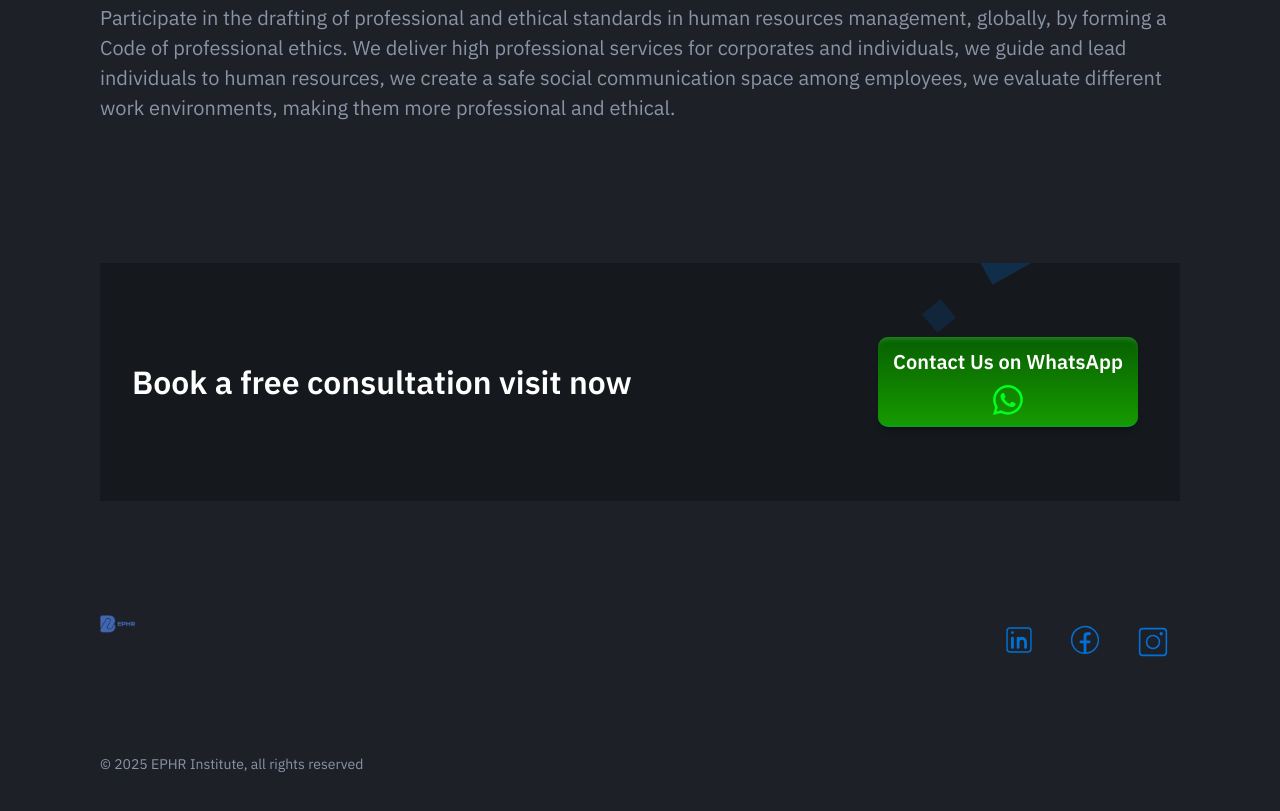
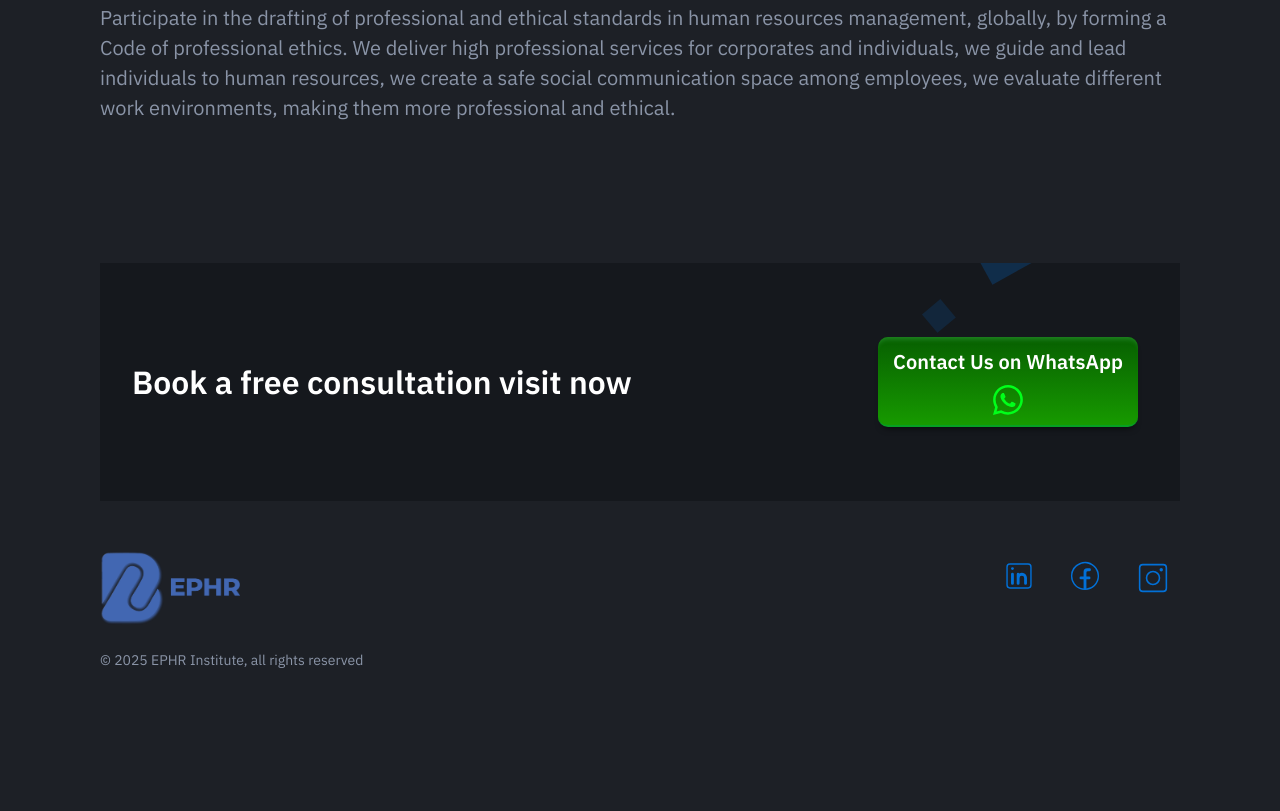
Before and after one commit to ahmadessamdev/EPHR-In-site, a website: page index.html in a window 1280 px wide. Shown: the part 1993-2804 px from the top of the page. After the commit the page ends 2684 px from the top, so only its background shows below. Drawn offline with nearby package versions, Linux system fonts and the light colour scheme.

Commit message:
layout modification

```diff
--- a/index.html
+++ b/index.html
@@ -196,7 +196,7 @@ We are skilled in strategic planning, negotiation, team building, public speakin
 					<div class="cta-inner section-inner">
 						<h3 class="section-title mt-0">Book a free consultation visit now</h3>
                         <!-- From Uiverse.io by SelfMadeSystem -->
-                        <a href="https://wa.me/+201101043500" class="btn btn-primary" style="text-decoration: none;">
+                        <a href="https://wa.me/+201101043500" class="btn btn-primary" style="text-decoration: none; display:block;">
                         <span class="btn-txt">Contact Us on WhatsApp</span>
                             <svg xmlns="http://www.w3.org/2000/svg" width="1.5em" height="1.5em" fill="currentColor" class="" viewBox="0 0 16 16" style="margin: .4em auto 0; color: #00ff1a;" lc-helper="svg-icon">
                                 <path d="M13.601 2.326A7.854 7.854 0 0 0 7.994 0C3.627 0 .068 3.558.064 7.926c0 1.399.366 2.76 1.057 3.965L0 16l4.204-1.102a7.933 7.933 0 0 0 3.79.965h.004c4.368 0 7.926-3.558 7.93-7.93A7.898 7.898 0 0 0 13.6 2.326zM7.994 14.521a6.573 6.573 0 0 1-3.356-.92l-.24-.144-2.494.654.666-2.433-.156-.251a6.56 6.56 0 0 1-1.007-3.505c0-3.626 2.957-6.584 6.591-6.584a6.56 6.56 0 0 1 4.66 1.931 6.557 6.557 0 0 1 1.928 4.66c-.004 3.639-2.961 6.592-6.592 6.592zm3.615-4.934c-.197-.099-1.17-.578-1.353-.646-.182-.065-.315-.099-.445.099-.133.197-.513.646-.627.775-.114.133-.232.148-.43.05-.197-.1-.836-.308-1.592-.985-.59-.525-.985-1.175-1.103-1.372-.114-.198-.011-.304.088-.403.087-.088.197-.232.296-.346.1-.114.133-.198.198-.33.065-.134.034-.248-.015-.347-.05-.099-.445-1.076-.612-1.47-.16-.389-.323-.335-.445-.34-.114-.007-.247-.007-.38-.007a.729.729 0 0 0-.529.247c-.182.198-.691.677-.691 1.654 0 .977.71 1.916.81 2.049.098.133 1.394 2.132 3.383 2.992.47.205.84.326 1.129.418.475.152.904.129 1.246.08.38-.058 1.171-.48 1.338-.943.164-.464.164-.86.114-.943-.049-.084-.182-.133-.38-.232z"></path>
@@ -224,7 +224,7 @@ We are skilled in strategic planning, negotiation, team building, public speakin
                 <div class="site-footer-inner">
                     <div class="brand footer-brand">
 						<a href="#">
-							<img class="header-logo-image" src="dist/images/logo.png" style="max-width:40%;max-height:40%;" alt="Logo">
+							<img class="header-logo-image" src="dist/images/logo.png" style="width:10em;" alt="Logo">
 						</a>
                     </div>
                     <ul class="footer-social-links list-reset">
--- a/src/scss/layout/_footer.scss
+++ b/src/scss/layout/_footer.scss
@@ -19,8 +19,8 @@
     position: relative; /* To display all elements above the background color */
     display: flex;
     flex-wrap: wrap;
-    padding-top: 48px;
-    padding-bottom: 48px;
+    padding-top: 20px;
+    padding-bottom: 20px;
 }
 
 .footer-brand,
@@ -66,14 +66,10 @@
 
 @include media.media( '>tablet' ) {
 
-	.site-footer {
-		margin-top: 20px;
-	}
-
     .site-footer-inner {
         justify-content: space-between;
-		padding-top: 64px;
-		padding-bottom: 64px;
+		padding-top: 20px;
+		padding-bottom: 20px;
     }
 
     .footer-brand,
```
Also changed, not shown: dist/css/style.css, src/scss/style.css.
